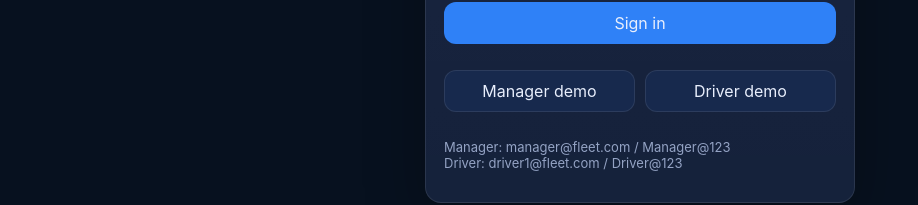
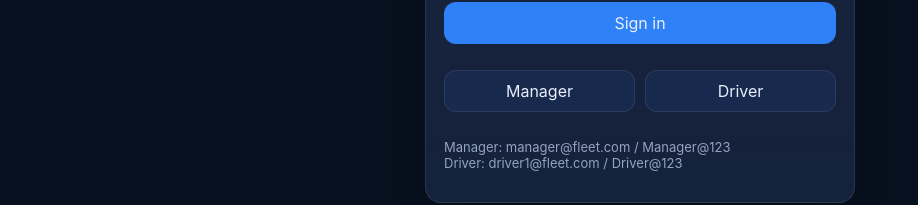
Before and after one commit to Dragon-Unicorn-ctrl/trial, a website: page smart-fleet-platform/public/index.html in a window 1280 px wide. Shown: the part 481-686 px from the top of the page, without its empty margins (0-918 px from the left). Drawn offline with nearby package versions, Linux system fonts and the light colour scheme.

Commit message:
Update index.html

```diff
--- a/smart-fleet-platform/public/index.html
+++ b/smart-fleet-platform/public/index.html
@@ -128,8 +128,8 @@
       </form>
 
       <div class="demo-row">
-        <button class="btn demo-fill" type="button" data-fill="manager">Manager demo</button>
-        <button class="btn demo-fill" type="button" data-fill="driver">Driver demo</button>
+        <button class="btn demo-fill" type="button" data-fill="manager">Manager</button>
+        <button class="btn demo-fill" type="button" data-fill="driver">Driver</button>
       </div>
 
       <p class="muted small">
```
